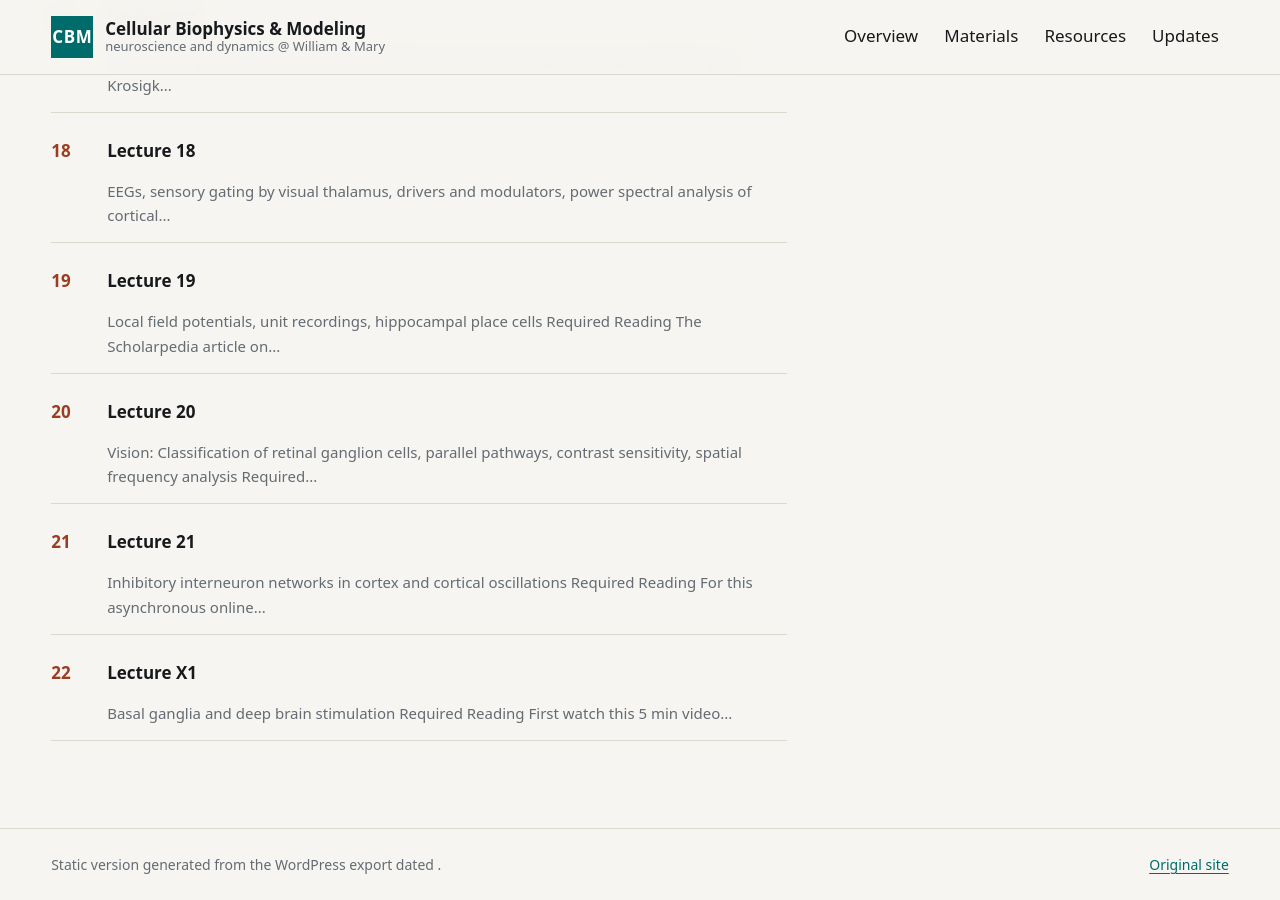
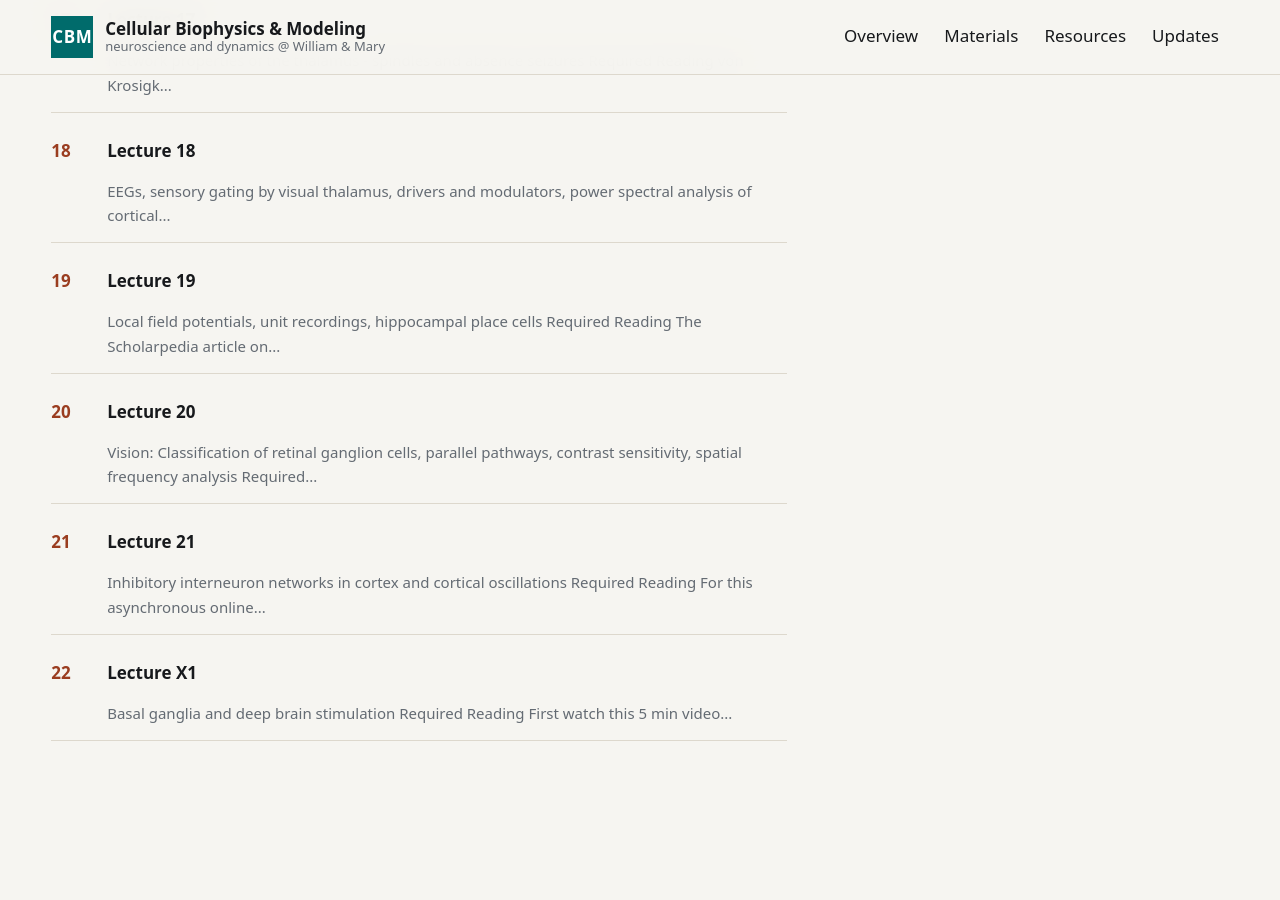
Before and after one commit to gregconradismith/cellular-biophysics-and-modeling, a Jekyll site: the page built from docs/index.md, in a window 1280 px wide and 900 px high, scrolled down 3737 px. Built offline with Jekyll 4.4.1, drawn with Linux system fonts in a browser that asks for light colours; after the commit the page ends 4565 px from its top, so only the background shows below that.

Commit message:
Remove footer from default layout
Removed footer section with export information.

```diff
--- a/docs/_layouts/default.html
+++ b/docs/_layouts/default.html
@@ -24,9 +24,5 @@
   <main>
 {{ content }}
   </main>
-  <footer class="site-footer">
-    <span>Static version generated from the WordPress export dated {{ site.exported | escape }}.</span>
-    <a href="{{ site.original_site | escape }}">Original site</a>
-  </footer>
 </body>
 </html>
```
